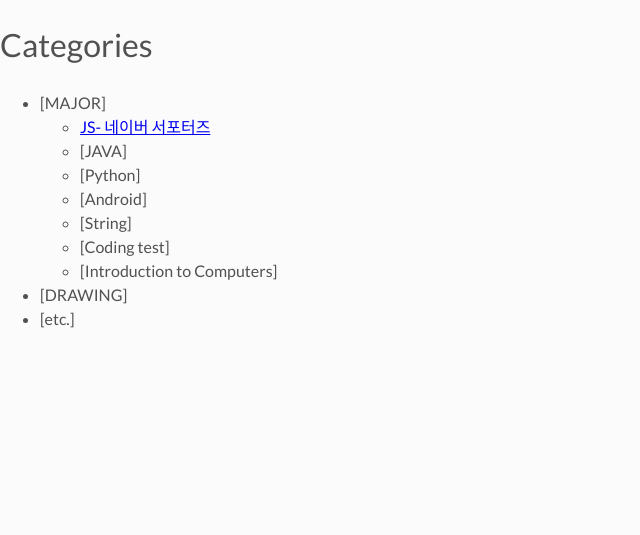
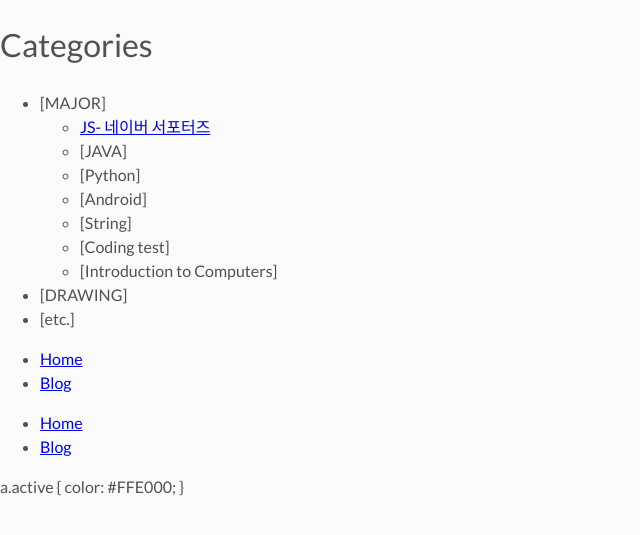
Before and after one commit to ericsj1998/ericsj1998.github.io, a Jekyll site: the page built from category.md, in a window 1280 px wide. Shown: the top 535 px of the page, without its empty margins (0-640 px from the left). Built offline with Jekyll 4.4.1, drawn with Linux system fonts in a browser that asks for light colours.

Commit message:
Update default.html

```diff
--- a/_layouts/default.html
+++ b/_layouts/default.html
@@ -10,3 +10,19 @@
   {% include analytics.html %}
 </body>
 </html>
+
+<nav class="main-nav">
+  <ul>
+    <li><a href="/">Home</a></li>
+    <li><a href="/blog.html">Blog</a></li>
+  </ul>
+</nav>
+<nav class="main-nav">
+  <ul>
+    <li><a href="/" {% if page.url == "/" %}class="active"{% endif %}>Home</a></li>
+    <li><a href="/blog.html" {% if page.url == "/blog.html" %}class="active"{% endif %}>Blog</a></li>
+  </ul>
+</nav>
+a.active {
+  color: #FFE000;
+}
```
